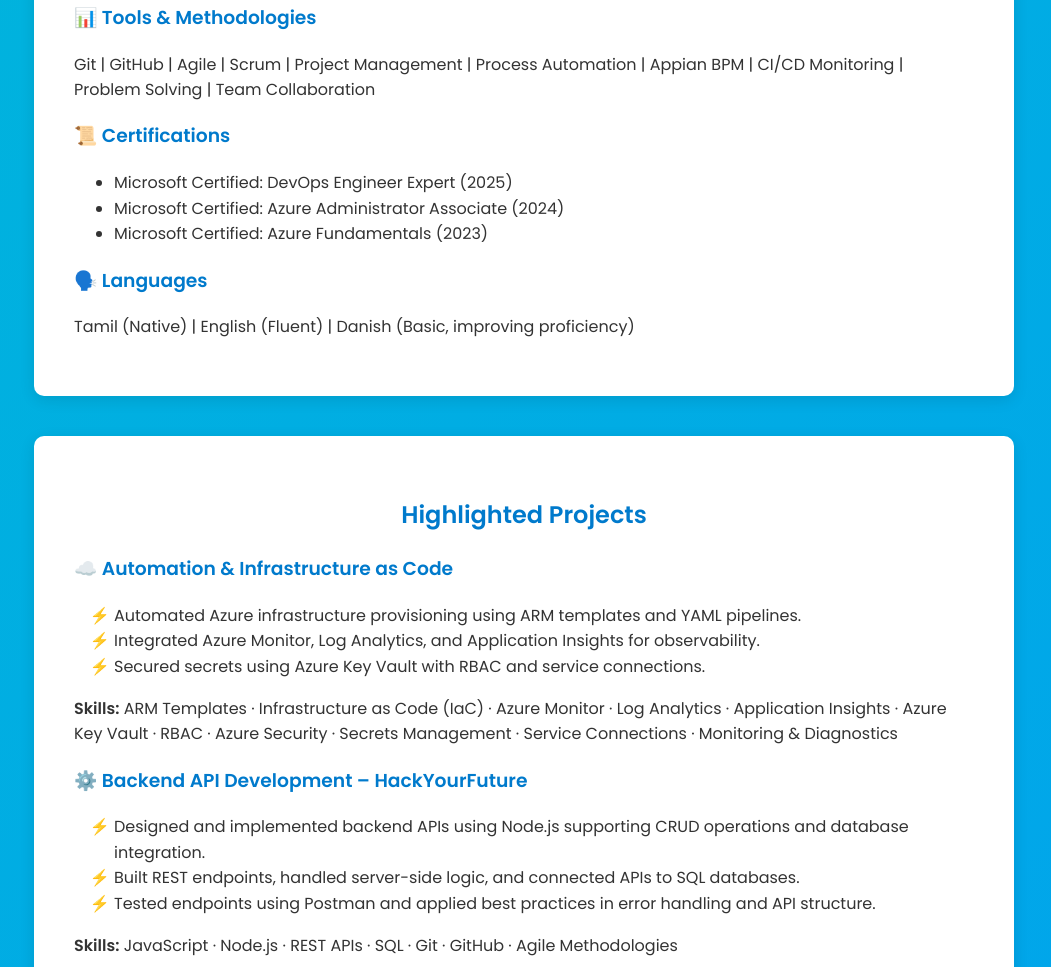
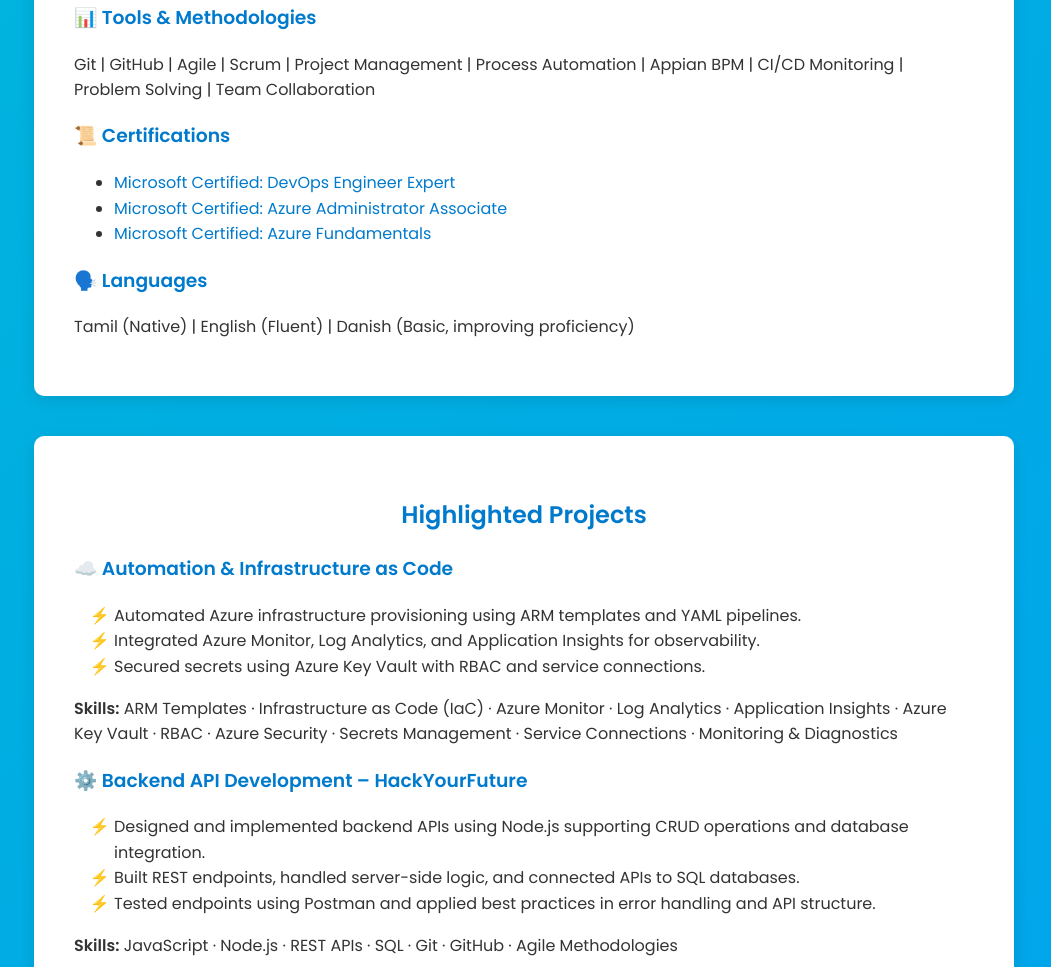
Before and after one commit to abikrithika/my-portfolio, a plain HTML site: page index.html in a window 1280 px wide. Shown: the part 1468-2435 px from the top of the page, without its empty margins (116-1167 px from the left). Drawn offline with Linux system fonts and the light colour scheme.

Commit message:
Update Certification section add hyperlink for each certification

```diff
--- a/index.html
+++ b/index.html
@@ -106,13 +106,33 @@
             Collaboration
           </p>
         </div>
-
         <div>
           <h3>📜 Certifications</h3>
           <ul>
-            <li>Microsoft Certified: DevOps Engineer Expert (2025)</li>
-            <li>Microsoft Certified: Azure Administrator Associate (2024)</li>
-            <li>Microsoft Certified: Azure Fundamentals (2023)</li>
+            <li>
+              <a
+                href="https://learn.microsoft.com/en-us/users/abirameramachandran-2373/credentials/2802887d7c0d50a4"
+                target="_blank"
+              >
+                Microsoft Certified: DevOps Engineer Expert
+              </a>
+            </li>
+            <li>
+              <a
+                href="https://learn.microsoft.com/en-us/users/abirameramachandran-2373/credentials/935ce22fcb2fe184"
+                target="_blank"
+              >
+                Microsoft Certified: Azure Administrator Associate
+              </a>
+            </li>
+            <li>
+              <a
+                href="https://learn.microsoft.com/en-us/users/abirameramachandran-2373/credentials/dd0b1320a6d8f90c"
+                target="_blank"
+              >
+                Microsoft Certified: Azure Fundamentals
+              </a>
+            </li>
           </ul>
         </div>
 
```
